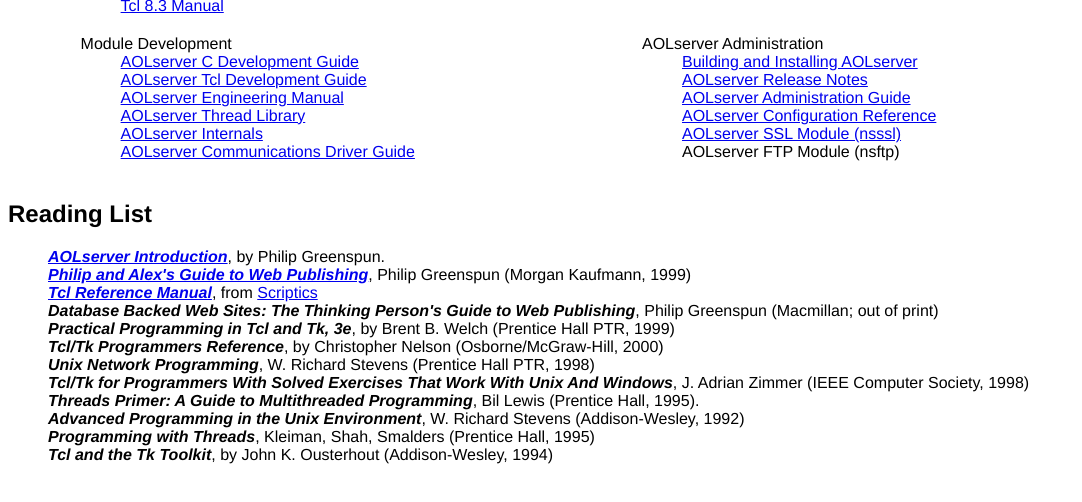
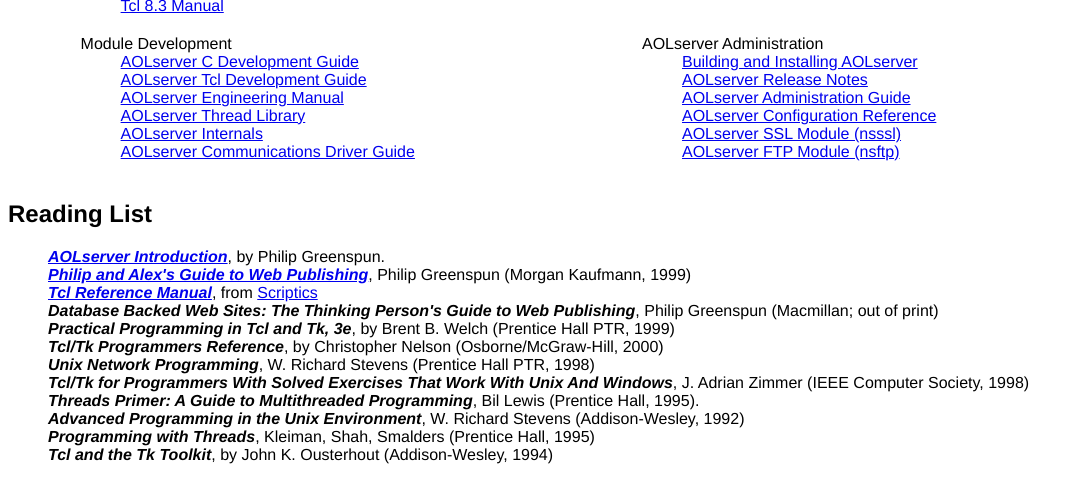
Before and after one commit to naviserver-project/naviserver, a plain HTML site: page doc/index.html in a window 1280 px wide. Shown: the part 134-636 px from the top of the page, without its empty margins (0-1082 px from the left). Drawn offline with Linux system fonts and the light colour scheme.

Commit message:
Move module docs into module directories

```diff
--- a/doc/index.html
+++ b/doc/index.html
@@ -87,7 +87,7 @@ Guide</a>
 <br>
 <a href="nsssl2.txt">AOLserver SSL Module (nsssl)</a>
 <br>
-<a href="nsftp.txt"></a>AOLserver FTP Module (nsftp)
+<a href="nsftp.txt">AOLserver FTP Module (nsftp)</a>
 </dd>
 </dl>
 </td>
```
Also changed, not shown: doc/nsftp.txt (deleted), doc/nspostgres.txt (deleted), nssock/nsssl.txt.
